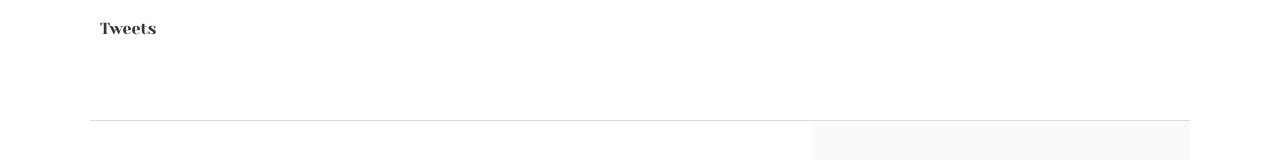
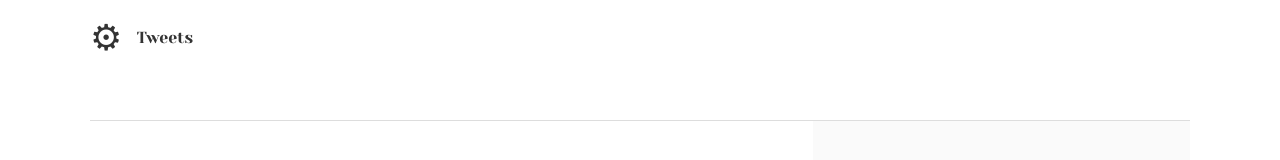
Before and after one commit to ArchieK9/alx_html_css, a plain HTML site: page css_basic/index.html in a window 1280 px wide. Shown: the top 160 px of the page. Drawn offline with Linux system fonts and the light colour scheme.

Commit message:
Modify index.html, tweets.html & README.md

```diff
--- a/css_basic/index.html
+++ b/css_basic/index.html
@@ -11,9 +11,11 @@
     <header>
         <nav>
             <ul>
+                <li class="logo">&#9881;</li>
                 <li>
                     <a href="./tweets.html">Tweets</a>
                 </li>
+
             </ul>
         </nav>
     </header>
```
Also changed, not shown: css_basic/tweets.html (+1 -0 lines), 1 other file.
